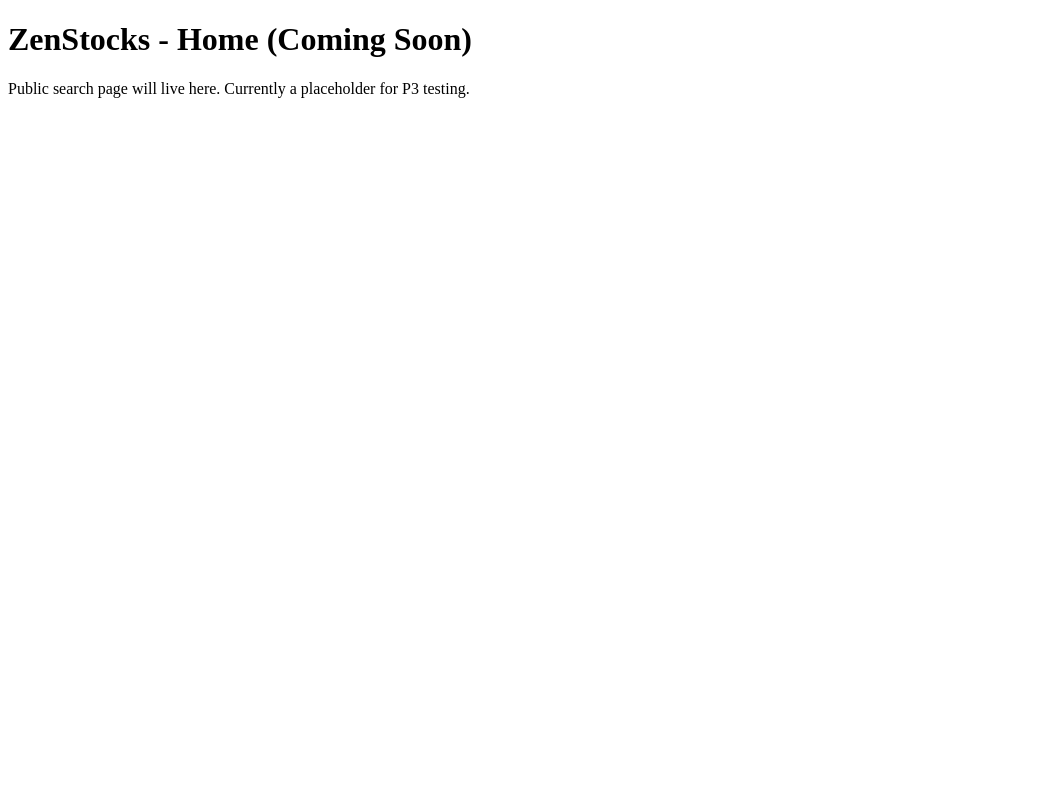
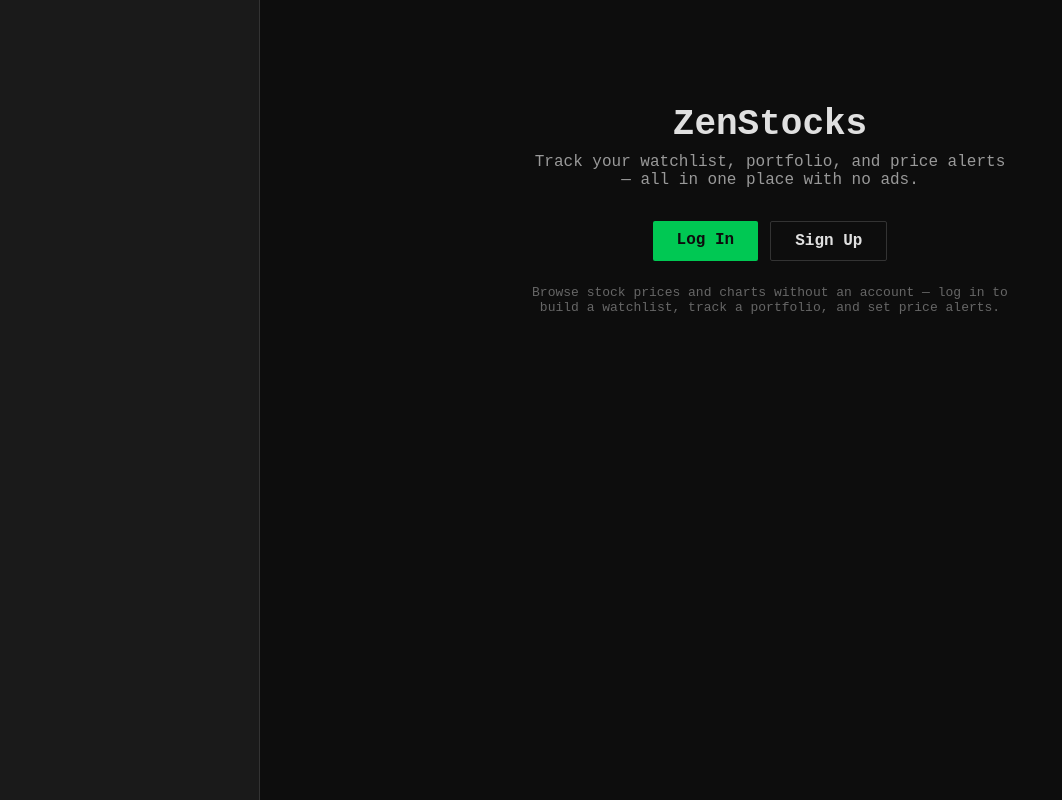
Before and after one commit to SINGULARITY-101/Zen_Stocks, a Django app: page / in a window 1280 px wide. Shown: the whole page, without its empty margins (0-1062 px from the left). Run offline with Django 5.2, Linux system fonts and the light colour scheme.

Commit message:
Built the home page and its CSS

```diff
--- a/static/css/style.css
+++ b/static/css/style.css
@@ -27,7 +27,7 @@ body {
 
 
 
-/* ---- Layout: sidebar + main split ---- */
+/* ------------------------------------ Layout: sidebar + main split ---- ---------------------------------*/
 
 .layout {
     display: flex;          /* sidebar and main now sit side by side */
@@ -63,7 +63,7 @@ body {
 
 
 
-/* ---- Reserved colors: gains/losses only ---- */
+/* ------------------------------------ Reserved colors: gains/losses only --------------------------------- */
 .price-up {
     color : #00c853;
 }
@@ -92,7 +92,7 @@ body {
 
 
 
-/* ---- Auth forms (login/signup) ---- */
+/* ----------------------------------------- Auth forms (login/signup) ------------------------------------ */
 .auth-form {
     max-width: 320px;
     margin: 40px auto;   /* centers the box horizontally, pushes down from top */
@@ -181,3 +181,85 @@ The space means "match <h2> anywhere inside an element with class auth-form, no
 .form-errors p {
     margin: 0;
 }
+
+
+
+
+
+
+
+
+
+
+
+
+
+
+
+
+
+
+
+
+
+
+/* --------------------------------- Public home page ------------------------------------------------*/
+
+.hero {
+    max-width: 480px;
+    margin: 80px auto;
+    text-align: center;
+}
+
+.hero h1 {
+    font-size: 36px;
+    margin-bottom: 8px;
+}
+
+.tagline {
+    color: #999;
+    margin-bottom: 32px;
+}
+
+.hero-actions {
+    display: flex;
+    gap: 12px;
+    justify-content: center;
+    margin-bottom: 24px;
+}
+
+
+
+.btn-primary,
+.btn-secondary {
+    padding: 10px 24px;
+    font-family: 'Courier New', monospace;
+    font-weight: bold;
+    border-radius: 2px;
+    text-decoration: none;
+}
+
+.btn-primary {
+    background-color: #00c853;
+    color: #0d0d0d;
+}
+
+.btn-primary:hover {
+    background-color: #00e676;
+}
+
+.btn-secondary {
+    background-color: transparent;
+    border: 1px solid #333;
+    color: #e0e0e0;
+}
+
+.btn-secondary:hover {
+    border-color: #00c853;
+    color: #00c853;
+}
+
+.hero-note {
+    font-size: 13px;
+    color: #666;
+}
--- a/stocks/templates/stocks/home.html
+++ b/stocks/templates/stocks/home.html
@@ -1,11 +1,24 @@
 <!-- stocks/templates/stocks/home.html -->
-<!DOCTYPE html>
-<html>
-<head>
-    <title>ZenStocks - Home</title>
-</head>
-<body>
-    <h1>ZenStocks - Home (Coming Soon)</h1>
-    <p>Public search page will live here. Currently a placeholder for P3 testing.</p>
-</body>
-</html>
+{% extends "base.html" %}
+
+
+{% block content %}
+
+<div class = "hero">
+    <h1>ZenStocks</h1>
+    <p class = "tagline">Track your watchlist, portfolio, and price alerts — all in one place with no ads.</p>
+
+    <div class = "hero-actions">
+        <a href="{% url 'login' %}" class="btn-primary">Log In</a>
+        <a href="{% url 'signup' %}" class="btn-secondary">Sign Up</a>
+    </div>
+
+    <p class="hero-note">
+        Browse stock prices and charts without an account —
+        log in to build a watchlist, track a portfolio, and set price alerts.
+    </p>
+
+
+</div>
+
+{% endblock %}
--- a/templates/base.html
+++ b/templates/base.html
@@ -9,8 +9,8 @@
     <meta name="viewport" content="width=device-width, initial-scale=1.0">
 
     <title>ZenStocks</title>
-    <!-- Loads our one shared CSS file — path resolves via STATICFILES_DIRS
-    Better to use {% static %} than hardcoding the URL -->
+    <!-- Loads our one shared CSS file — path resolves via STATICFILES_DIRS.
+    Better to use static than hardcoding the URL -->
     <link rel="stylesheet" href="{% static 'css/style.css' %}">
 </head>
 
--- a/templates/registration/login.html
+++ b/templates/registration/login.html
@@ -1,5 +1,7 @@
+{% extends "base.html" %}
+
 {% comment %} Inherits your sidebar layout/dark theme {% endcomment %}
-{% extends "base.html" %}
+
 
 
 {% block content %}
```
Also changed, not shown: 2 other files.
